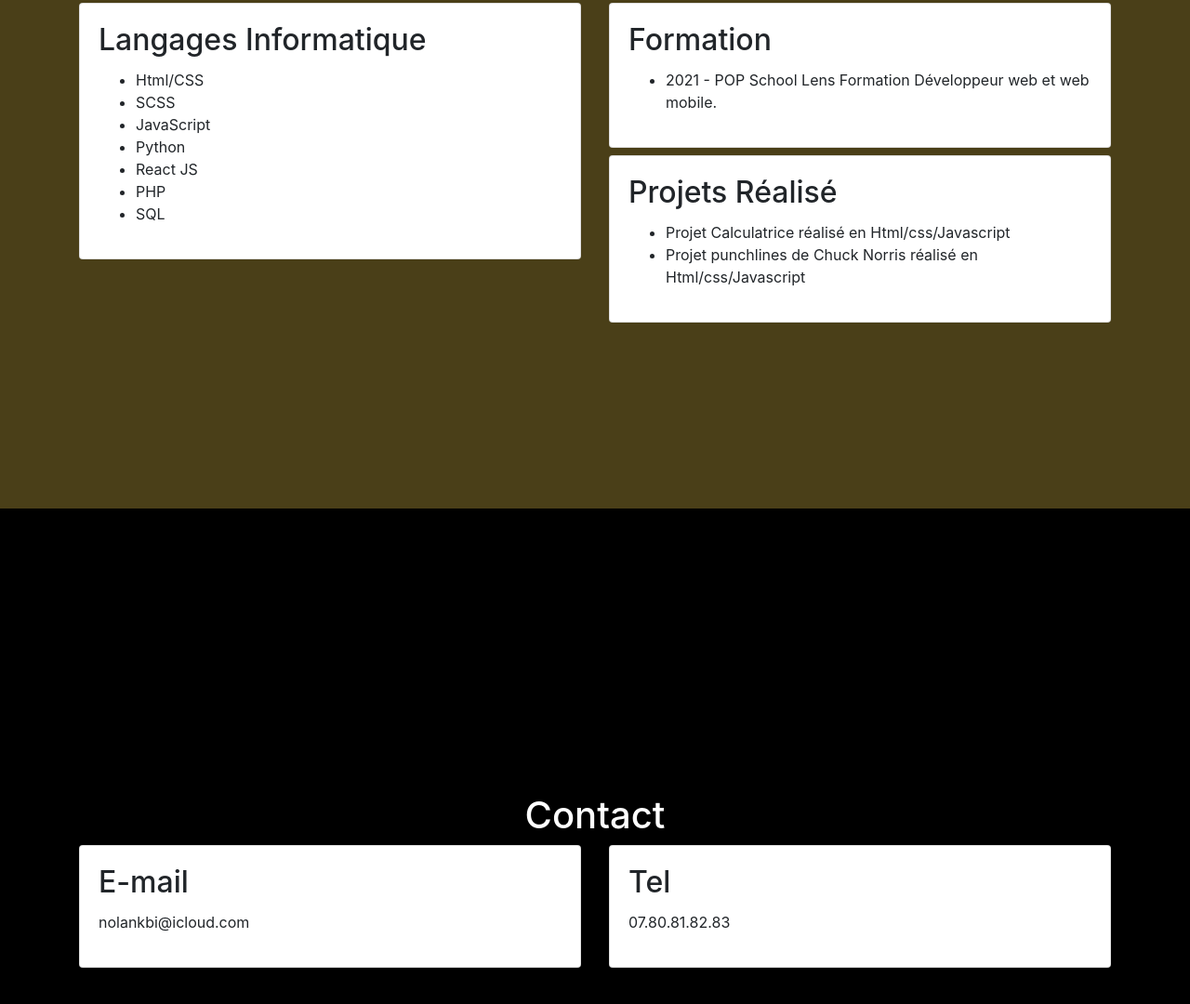
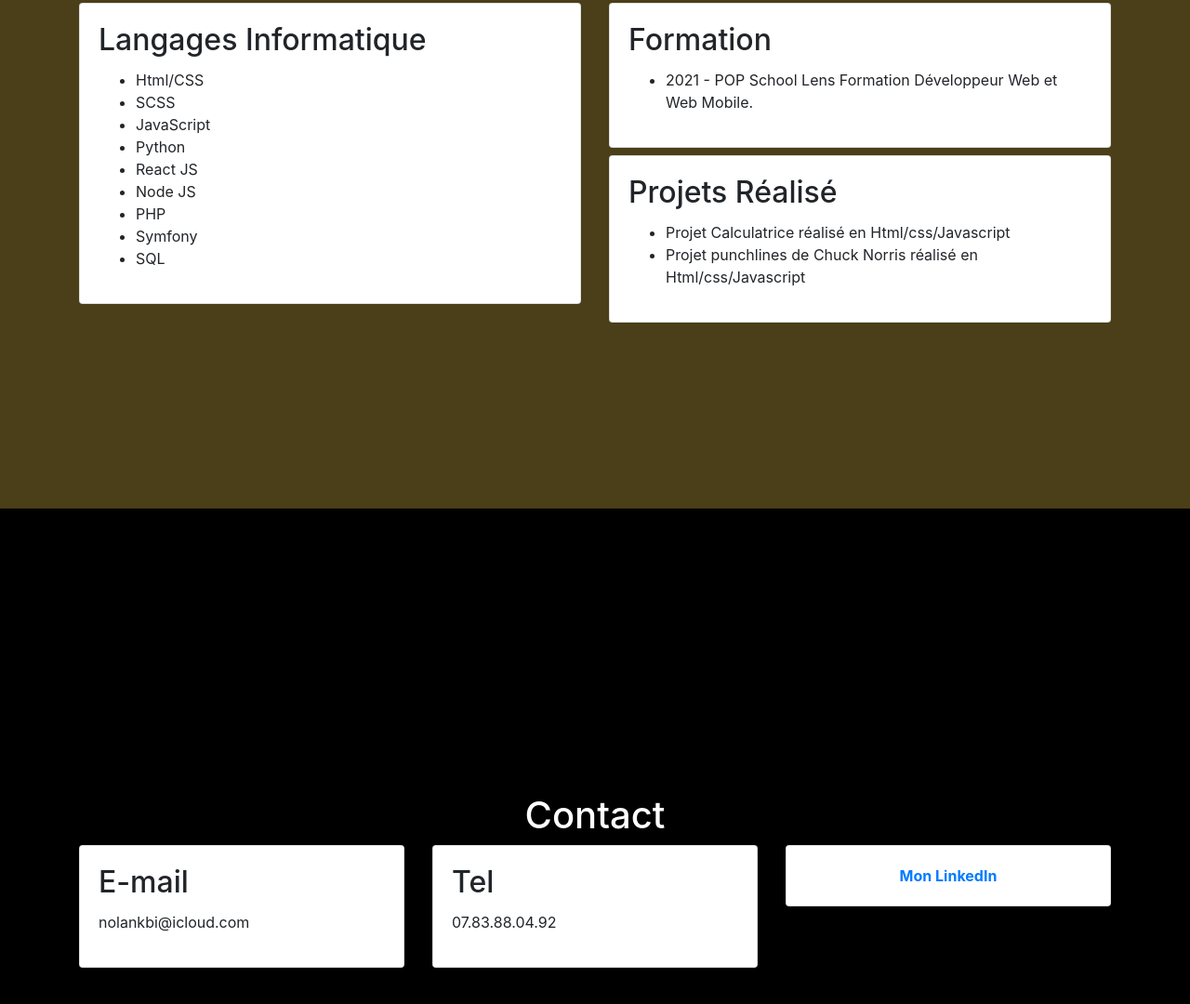
Before and after one commit to Nolankbi/Porfolio, a website: page index.html in a window 1280 px wide. Shown: the part 1853-2933 px from the top of the page at 93% size. Drawn offline with nearby package versions, Linux system fonts and the light colour scheme; files that its build step writes are made by us from their sources; a web font is replaced by a local one.

Commit message:
ajout linkedin

```diff
--- a/index.html
+++ b/index.html
@@ -100,7 +100,9 @@
                   <li>JavaScript</li>
                   <li>Python</li>
                   <li>React JS</li>
+                  <li>Node JS</li>
                   <li>PHP</li>
+                  <li>Symfony</li>
                   <li>SQL</li>
                 </ul>
               </div>
@@ -115,7 +117,7 @@
                     <ul>
                       <li>
                         2021 - POP School Lens
-                        Formation Développeur web et web mobile.
+                        Formation Développeur Web et Web Mobile.
                     </li>
                     </ul>
                   </div>
@@ -148,7 +150,7 @@
       <h1>Contact</h1>
       <div class="container">
         <div class="row">
-          <div class="col-12 col-sm-6">
+          <div class="col-12 col-sm-4">
             <div class="card mt-3 mt-sm-0" data-aos="zoom-in-left">
               <div class="card-body">
                 <h2 class="card-title">E-mail</h2>
@@ -156,11 +158,18 @@
               </div>
             </div>
           </div>
-          <div class="col-12 col-sm-6">
+          <div class="col-12 col-sm-4">
             <div class="card mt-3 mt-sm-0" data-aos="zoom-in-left">
               <div class="card-body">
                 <h2 class="card-title">Tel</h2>
-                <p>07.80.81.82.83</p>
+                <p>07.83.88.04.92</p>
+              </div>
+            </div>
+          </div>
+          <div class="col-12 col-sm-4">
+            <div class="card mt-3 mt-sm-0" data-aos="zoom-in-left">
+              <div class="card-body linkedin-target">
+                <strong><a href="https://www.linkedin.com/in/nolankbi/">Mon LinkedIn</a></strong>
               </div>
             </div>
           </div>
--- a/scss/_base.scss
+++ b/scss/_base.scss
@@ -61,5 +61,8 @@ body {
 
   #contact {
     background-color: black;
+    .linkedin-target {
+      text-align: center;
+    }
   }
 }
```
